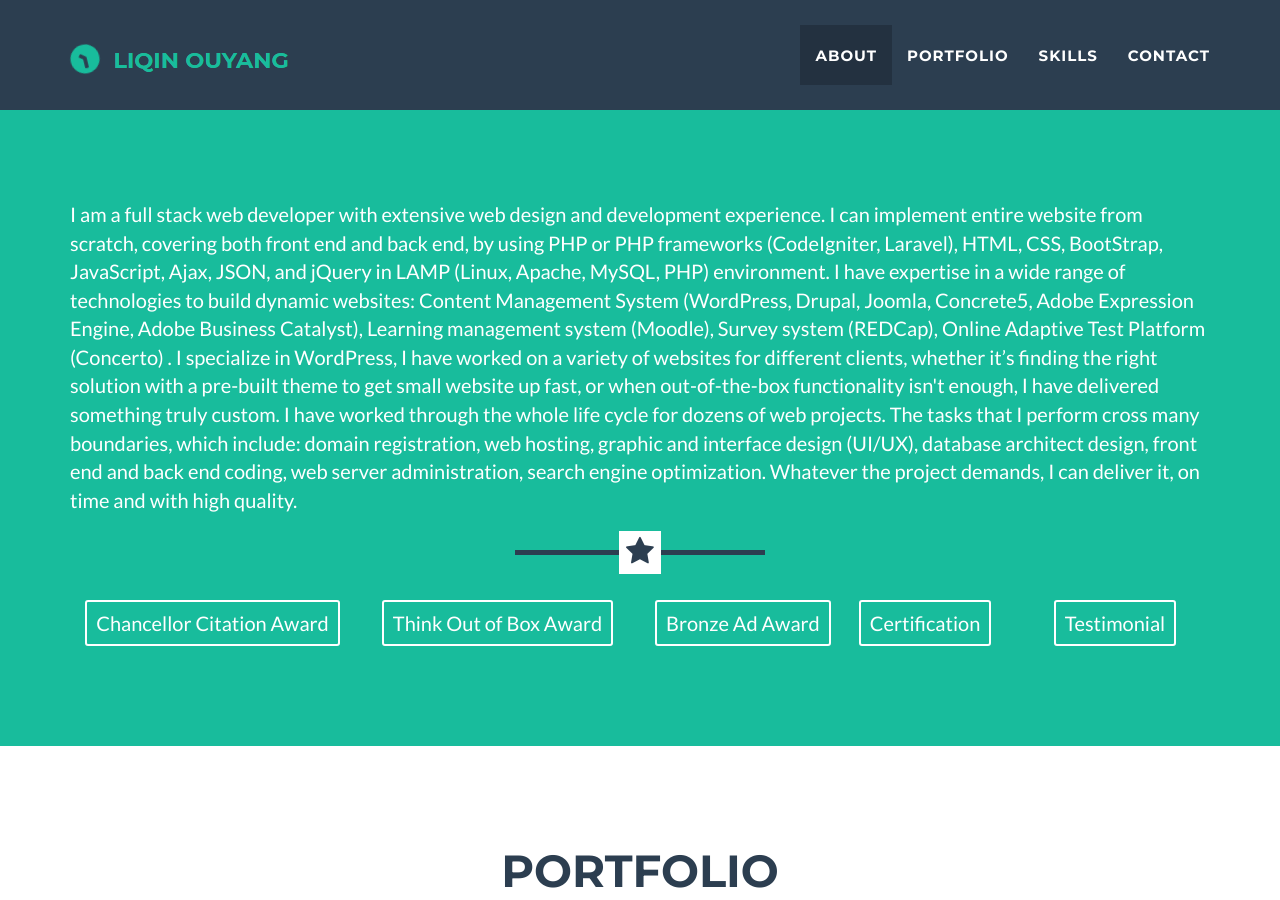
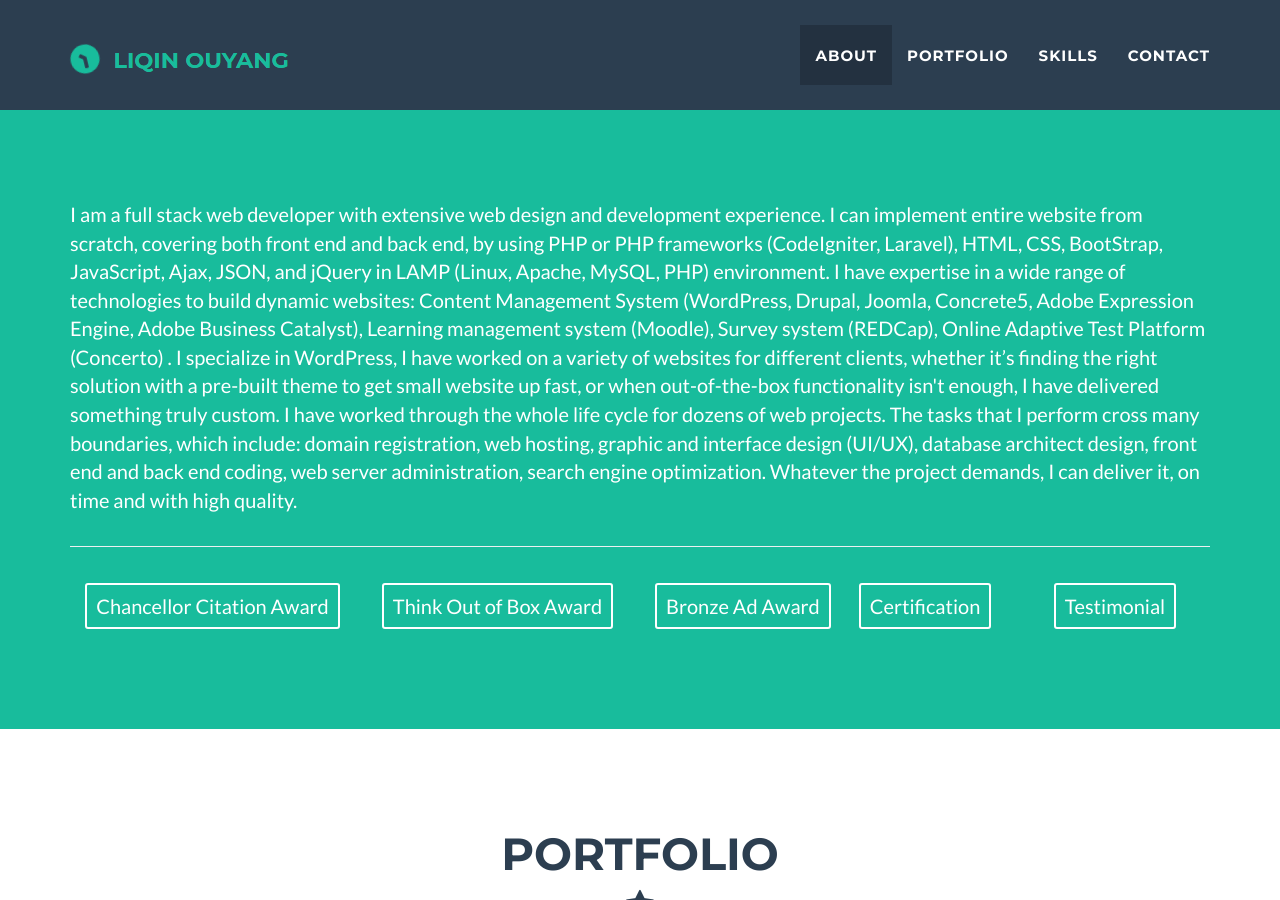
Before and after one commit to hbxtoylq/hbxtoylq.github.io, a Jekyll site: the page built from index.html, in a window 1280 px wide and 900 px high. Built offline with Jekyll 4.4.1, drawn with Linux system fonts in a browser that asks for light colours; nearby versions of some CDN libraries.

Commit message:
Update header.html

```diff
--- a/_includes/header.html
+++ b/_includes/header.html
@@ -18,7 +18,7 @@
 		   </div>
 		 <div class="row">
                 <div class="col-lg-12 text-center">
-                                    <hr class="star-primary">
+                                    <hr class="award-primary">
                 </div>
             </div>
 		 <div class="row"><div class="col-sm-12">
```
